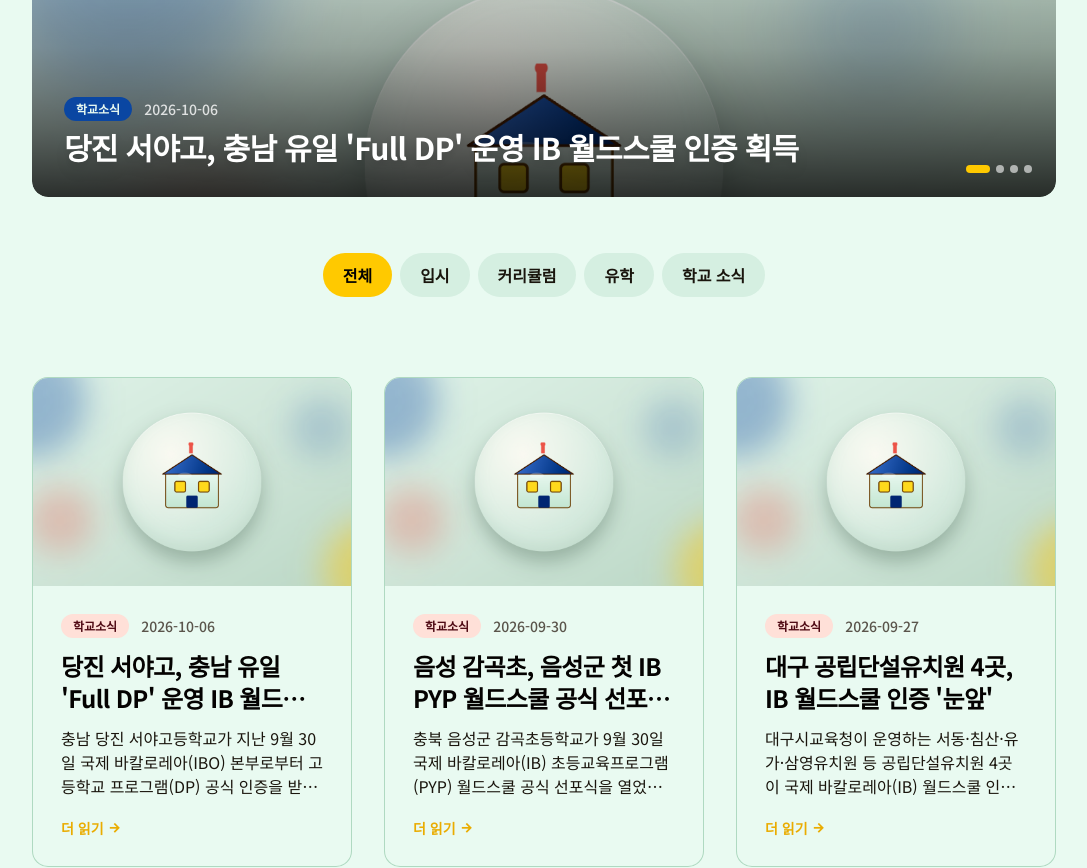
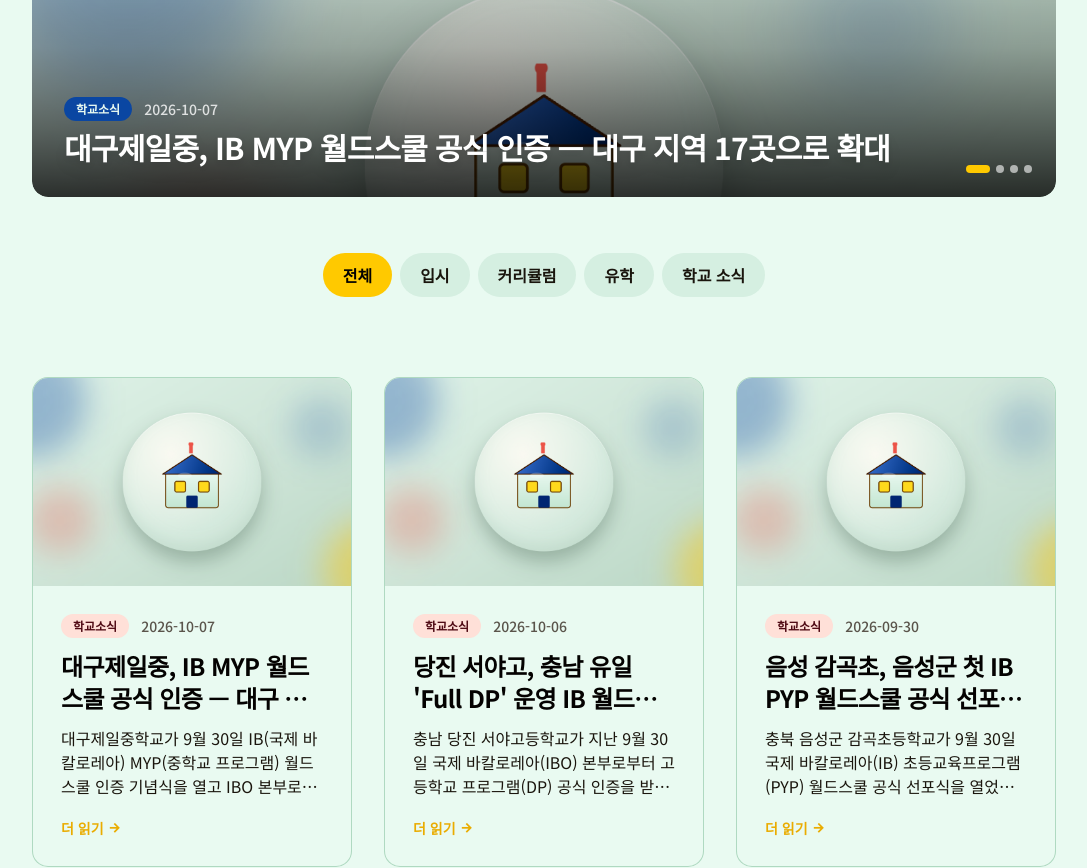
Before and after one commit to hasa080525-ctrl/global, a React (Vite) app: page /news in a window 1280 px wide. Shown: the part 660-1528 px from the top of the page, without its empty margins (96-1183 px from the left). Built offline with nearby package versions, Linux system fonts and the light colour scheme.

Commit message:
뉴스: 대구제일중 IB MYP 월드스쿨 인증 추가
Co-Authored-By: Claude Sonnet 5 <noreply@anthropic.com>

```diff
--- a/src/mocks/news.ts
+++ b/src/mocks/news.ts
@@ -19,6 +19,29 @@ export interface NewsItem {
 
 export const NEWS_ITEMS: NewsItem[] = [
   {
+    id: "60",
+    keywords: "대구제일중 IB MYP, IB MYP 월드스쿨 인증, 대구 IB 중학교 확산, 국제 바칼로레아 중학교 프로그램, 개념 기반 탐구수업",
+    title: "대구제일중, IB MYP 월드스쿨 공식 인증 — 대구 지역 17곳으로 확대",
+    category: "학교소식",
+    date: "2026-10-07",
+    summary:
+      "대구제일중학교가 9월 30일 IB(국제 바칼로레아) MYP(중학교 프로그램) 월드스쿨 인증 기념식을 열고 IBO 본부로부터 정식 인증을 받았습니다. 2022년 IB MYP 기초학교로 선정된 이후 약 4년에 걸친 교원 연수와 교육과정 연구를 거쳐 인증을 완료했으며, 이번 인증으로 대구 지역 IB MYP 월드스쿨은 17곳으로 늘었습니다.",
+    metaDescription:
+      "대구제일중이 IB MYP 월드스쿨 공식 인증을 받아 대구 지역 IB MYP 월드스쿨이 17곳으로 늘었습니다. 중학교 단계 IB 확산 사례입니다.",
+    sections: [
+      {
+        heading: "2022년 기초학교 선정 후 4년 만에 정식 인증",
+        body: "대구제일중은 지난 30일 본교 구봉관에서 강은희 대구시교육감과 류규하 중구청장 등 교육·지역사회 관계자들이 참석한 가운데 IB MYP 월드스쿨 인증 기념식을 열었습니다. 2022년 IB MYP 기초학교로 선정된 이후 교원 연수와 교육과정 연구, 수업 나눔을 통해 IB 교육철학에 대한 학교 구성원의 공감대를 쌓아왔으며, 교과 간 협력과 개념 기반 탐구수업을 확대하고 학생들의 자기주도적 학습과 성찰을 강화해왔습니다. 박현숙 교장은 \"IB 교육의 핵심은 학생들이 스스로 질문하고 깊이 탐구하며 자신의 생각을 성찰하는 과정에 있다\"며 \"월드스쿨 인증을 계기로 학생들이 배움의 주체로 성장하는 학교문화를 만들어가겠다\"고 밝혔습니다.",
+      },
+      {
+        heading: "대구 지역 17곳으로 확대, 국제학교 학부모가 참고할 점",
+        body: "이번 인증으로 대구 지역 IB MYP 월드스쿨은 17곳으로 늘었으며, 초등(PYP)에 이어 중학교(MYP) 단계에서도 IB 교육과정이 꾸준히 확산되는 추세를 보여줍니다. 중학교 단계의 개념 기반 탐구학습과 자기주도적 성찰 활동은 이후 고등학교 IB 디플로마(DP) 과정으로 이어지는 토대가 되는 만큼, 국제학교·IB 트랙을 고려하는 학부모라면 자녀가 다닐 중학교의 IB MYP 운영 여부와 교과 간 융합수업 경험을 미리 확인해볼 만합니다.",
+      },
+    ],
+    image:
+      "/news-images/school-news.png",
+  },
+  {
     id: "59",
     keywords: "당진 서야고 IB, 충남 Full DP 운영, IB 월드스쿨 인증, 고등학교 IB 디플로마, 충남 IB 확산",
     title: "당진 서야고, 충남 유일 'Full DP' 운영 IB 월드스쿨 인증 획득",
```
Also changed, not shown: 1 other file (tests, documents, lock files or other folders).
